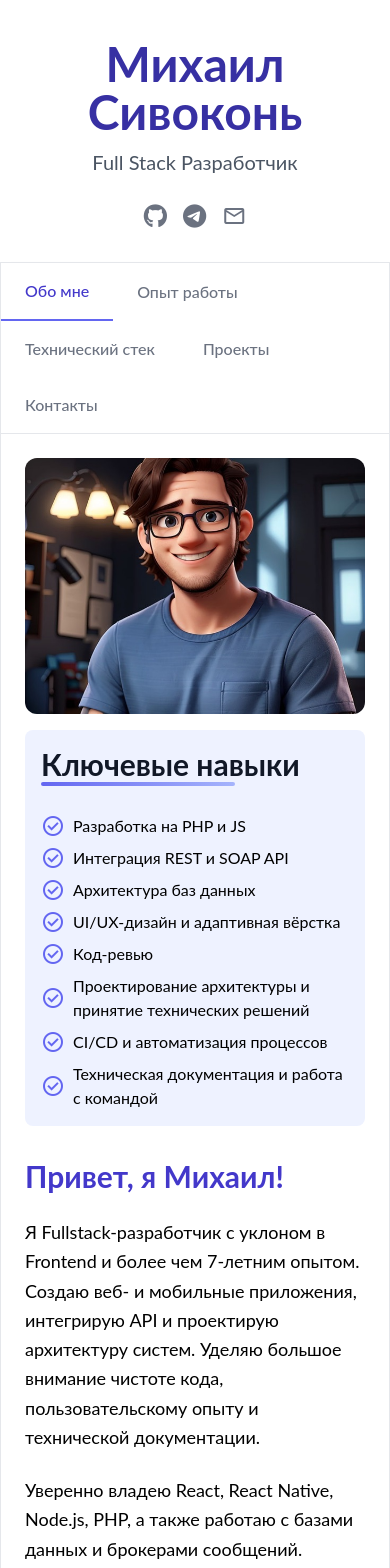
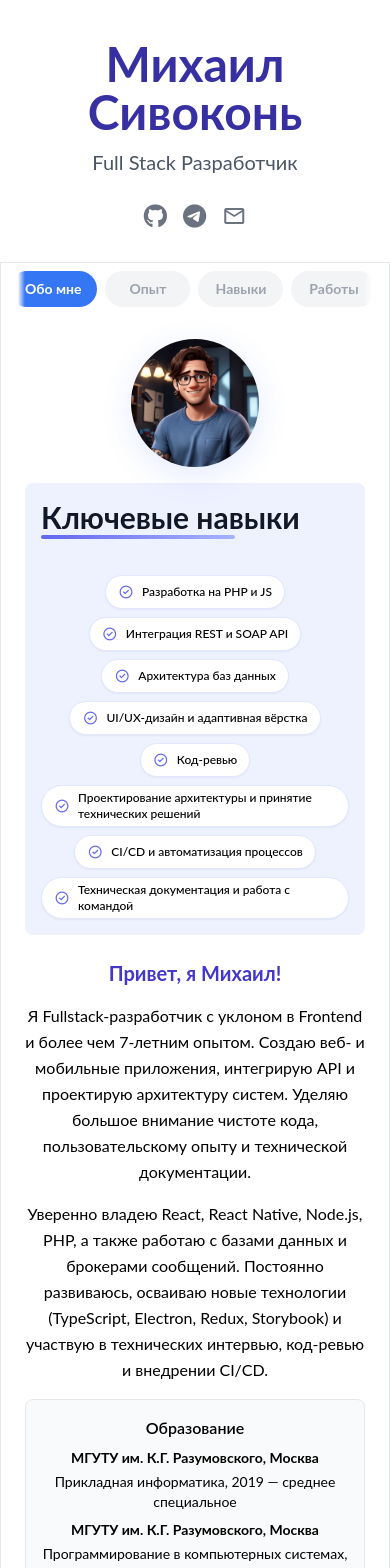
Before and after one commit to s1vo/s1vo-portfolio, a React (Vite) app: page / in a window 390 px wide. Shown: the top 1568 px of the page. Built offline with nearby package versions, Linux system fonts and the light colour scheme.

Commit message:
Добавил адаптив, наполнил навыки

```diff
--- a/src/components/TabMenu.jsx
+++ b/src/components/TabMenu.jsx
@@ -2,19 +2,49 @@ import React from 'react'
 
 const tabs = [
     { key: 'about', label: 'Обо мне' },
-    { key: 'experience', label: 'Опыт работы' },
-    { key: 'stack', label: 'Технический стек' },
-    { key: 'portfolio', label: 'Проекты' },
-    { key: 'contacts', label: 'Контакты' },
+    { key: 'experience', label: 'Опыт' },
+    { key: 'stack', label: 'Навыки' },
+    { key: 'portfolio', label: 'Работы' },
 ]
 
 const TabMenu = ({ activeTab, setActiveTab }) => (
-    <div className="flex flex-wrap border-b border-neutral-200">
+    <div className="relative">
+        {/* Fade для мобилы */}
+        <div className="pointer-events-none absolute left-0 top-0 h-full w-6 z-10 block md:hidden"
+             style={{background: 'linear-gradient(90deg, #fff 70%, rgba(255,255,255,0))'}}/>
+        <div className="pointer-events-none absolute right-0 top-0 h-full w-6 z-10 block md:hidden"
+             style={{background: 'linear-gradient(-90deg, #fff 70%, rgba(255,255,255,0))'}}/>
+
+        {/* Мобильная версия */}
+        <nav className="
+      flex md:hidden overflow-x-auto gap-2 px-2 py-2
+      bg-white scrollbar-hide rounded-xl
+    ">
             {tabs.map(({ key, label }) => (
                 <button
                     key={key}
                     onClick={() => setActiveTab(key)}
-                className={`py-4 px-6 font-medium focus:outline-none transition-colors ${
+                    className={`
+            px-4 py-2 rounded-full font-bold text-sm whitespace-nowrap transition
+            ${activeTab === key
+                        ? 'bg-[#3576F5] text-white'
+                        : 'bg-neutral-100 text-neutral-400'}
+          `}
+                    style={{ minWidth: '85px' }}
+                >
+                    {label}
+                </button>
+            ))}
+        </nav>
+
+        {/* Десктопная версия */}
+        <div className="hidden md:flex border-b border-neutral-200 bg-white">
+            {tabs.map(({ key, label }) => (
+                <button
+                    key={key}
+                    onClick={() => setActiveTab(key)}
+                    className={`py-4 px-6 font-medium focus:outline-none transition-colors text-base
+            ${
                         activeTab === key
                             ? 'text-primary-700 border-b-2 border-primary-500'
                             : 'text-neutral-500 hover:text-primary-600'
@@ -24,6 +54,7 @@ const TabMenu = ({ activeTab, setActiveTab }) => (
                 </button>
             ))}
         </div>
+    </div>
 )
 
 export default TabMenu
--- a/src/components/tabs/AboutTab.jsx
+++ b/src/components/tabs/AboutTab.jsx
@@ -1,34 +1,48 @@
 import React from 'react'
-
 import Avatar from '../../assets/photo.jpg';
 import SectionTitle from '../ui/SectionTitle'
+
+// Для анимации (можно также использовать framer-motion для супер-гладкости)
+const avatarAnimationClass =
+    'transition-transform duration-700 ease-in-out transform hover:scale-105 motion-safe:animate-fadeInUp shadow-lg';
+
+const skills = [
+    'Разработка на PHP и JS',
+    'Интеграция REST и SOAP API',
+    'Архитектура баз данных',
+    'UI/UX-дизайн и адаптивная вёрстка',
+    'Код-ревью',
+    'Проектирование архитектуры и принятие технических решений',
+    'CI/CD и автоматизация процессов',
+    'Техническая документация и работа с командой',
+];
+
 const AboutTab = () => {
     return (
-        <div className="grid grid-cols-1 md:grid-cols-3 gap-8">
+        <div className="grid grid-cols-1 md:grid-cols-3 gap-6 md:gap-8">
             {/* Фото и навыки */}
-            <div className="md:col-span-1">
-                <div className="rounded-xl overflow-hidden mb-4 transform transition-transform hover:scale-105">
+            <div className="md:col-span-1 flex flex-col items-center md:items-stretch">
+                <div className="mb-4 w-32 h-32 sm:w-36 sm:h-36 md:w-full md:h-auto flex justify-center items-center mx-auto md:mx-0">
                     <img
                         src={Avatar}
                         alt="Фото профиля"
-                        className="w-full object-cover h-64 md:h-auto"
+                        className={
+                            "rounded-full object-cover w-32 h-32 sm:w-36 sm:h-36 md:rounded-xl md:w-full md:h-auto " +
+                            avatarAnimationClass
+                        }
+                        style={{ boxShadow: '0 8px 32px rgba(52,101,255,0.13)' }}
                     />
                 </div>
-                <div className="bg-primary-50 p-4 rounded-lg">
+                <div className="bg-primary-50 p-4 rounded-lg w-full">
                     <SectionTitle>Ключевые навыки</SectionTitle>
-                    <ul className="space-y-2">
-                        {[
-                            'Разработка на PHP и JS',
-                            'Интеграция REST и SOAP API',
-                            'Архитектура баз данных',
-                            'UI/UX-дизайн и адаптивная вёрстка',
-                            'Код-ревью',
-                            'Проектирование архитектуры и принятие технических решений',
-                            'CI/CD и автоматизация процессов',
-                            'Техническая документация и работа с командой',
-                        ].map((skill) => (
-                            <li key={skill} className="flex items-center">
-                <span className="material-symbols-outlined mr-2 text-primary-500">
+                    {/* На мобиле компактно и чипсами, на десктопе как раньше */}
+                    <ul className="flex flex-wrap gap-2 md:block md:space-y-2 md:gap-0 justify-center md:justify-start mt-2 md:mt-0">
+                        {skills.map((skill) => (
+                            <li
+                                key={skill}
+                                className="flex items-center bg-white md:bg-transparent px-3 py-1 rounded-full md:rounded-none text-xs md:text-base font-medium shadow-sm md:shadow-none border border-primary-100 md:border-0"
+                            >
+                <span className="material-symbols-outlined mr-2 text-primary-500 text-base md:text-xl">
                   check_circle
                 </span>
                                 {skill}
@@ -40,28 +54,33 @@ const AboutTab = () => {
 
             {/* Описание и образование */}
             <div className="md:col-span-2">
-                <h2 className="text-3xl font-bold mb-6 text-primary-700">Привет, я Михаил!</h2>
-                <p className="text-lg mb-6 leading-relaxed">
+                <h2 className="text-xl sm:text-2xl md:text-3xl font-bold mb-4 md:mb-6 text-primary-700 text-center md:text-left">
+                    Привет, я Михаил!
+                </h2>
+                <p className="text-base sm:text-lg mb-4 md:mb-6 leading-relaxed text-center md:text-left">
                     Я Fullstack-разработчик с уклоном в Frontend и более чем 7-летним опытом. Создаю веб- и мобильные приложения, интегрирую API и проектирую архитектуру систем. Уделяю большое внимание чистоте кода, пользовательскому опыту и технической документации.
                 </p>
-                <p className="text-lg mb-6 leading-relaxed">
+                <p className="text-base sm:text-lg mb-4 md:mb-6 leading-relaxed text-center md:text-left">
                     Уверенно владею React, React Native, Node.js, PHP, а также работаю с базами данных и брокерами сообщений. Постоянно развиваюсь, осваиваю новые технологии (TypeScript, Electron, Redux, Storybook) и участвую в технических интервью, код-ревью и внедрении CI/CD.
                 </p>
-                <div className="bg-neutral-50 p-4 rounded-lg border border-neutral-200">
-                    <h3 className="font-semibold text-lg mb-2">Образование</h3>
-
-                    <p className="mb-1">
+                <div className="bg-neutral-50 p-4 rounded-lg border border-neutral-200 max-w-xl mx-auto md:mx-0">
+                    <h3 className="font-semibold text-base md:text-lg mb-2 text-center md:text-left">Образование</h3>
+                    <p className="mb-1 text-sm md:text-base text-center md:text-left">
                         <strong>МГУТУ им. К.Г. Разумовского, Москва</strong>
                     </p>
-                    <p className="mb-2">Прикладная информатика, 2019 — среднее специальное</p>
-
-                    <p className="mb-1">
+                    <p className="mb-2 text-sm md:text-base text-center md:text-left">
+                        Прикладная информатика, 2019 — среднее специальное
+                    </p>
+                    <p className="mb-1 text-sm md:text-base text-center md:text-left">
                         <strong>МГУТУ им. К.Г. Разумовского, Москва</strong>
                     </p>
-                    <p className="mb-3">Программирование в компьютерных системах, 2016 — техник-программист</p>
-
-                    <p className="mb-1"><strong>Курсы и сертификаты</strong></p>
-                    <ul className="list-disc ml-5 space-y-1">
+                    <p className="mb-3 text-sm md:text-base text-center md:text-left">
+                        Программирование в компьютерных системах, 2016 — техник-программист
+                    </p>
+                    <p className="mb-1 text-sm md:text-base font-medium text-center md:text-left">
+                        Курсы и сертификаты
+                    </p>
+                    <ul className="list-disc ml-5 text-sm md:text-base space-y-1 text-center md:text-left">
                         <li>Полный курс по JavaScript + React — Udemy (2022)</li>
                         <li>Веб-дизайн в Figma, основы UX/UI (2022)</li>
                         <li>ReactJS, HTML5/CSS3, PHP, Yii2, SQL — Stepik, Нетология (2017)</li>
--- a/src/components/tabs/ContactsTab.jsx
+++ b/src/components/tabs/ContactsTab.jsx
@@ -11,10 +11,6 @@ const contacts = [
         icon: 'mail',
         text: 's1vo13@yandex.ru',
         link: 'mailto:s1vo13@yandex',
-    },
-    {
-        icon: 'location_on',
-        text: 'Москва, м. Таганская, 4-й Проспект Просвещения, 13А',
     },
     {
         icon: 'fa-brands fa-github',
--- a/src/components/tabs/PortfolioTab.jsx
+++ b/src/components/tabs/PortfolioTab.jsx
@@ -64,8 +64,8 @@ const PortfolioTab = () => {
                                         key={j}
                                         className="px-3 py-1 bg-primary-50 text-primary-700 text-xs rounded-full border border-primary-100 hover:bg-primary-100 transition-all"
                                     >
-                    {tag}
-                  </span>
+                                        {tag}
+                                    </span>
                                 ))}
                             </div>
 
--- a/src/index.css
+++ b/src/index.css
@@ -5,3 +5,18 @@
 @tailwind base;
 @tailwind components;
 @tailwind utilities;
+
+@keyframes fadeInUp {
+    0% {
+        opacity: 0;
+        transform: translateY(40px) scale(0.85);
+    }
+    100% {
+        opacity: 1;
+        transform: translateY(0) scale(1);
+    }
+}
+.motion-safe\:animate-fadeInUp {
+    @apply motion-safe:animate-none;
+    animation: fadeInUp 1s cubic-bezier(0.22, 1, 0.36, 1);
+}
```
Also changed, not shown: src/components/tabs/StackTab.jsx (+43 -20 lines). Lines whose indentation alone changed are shown as unchanged.
